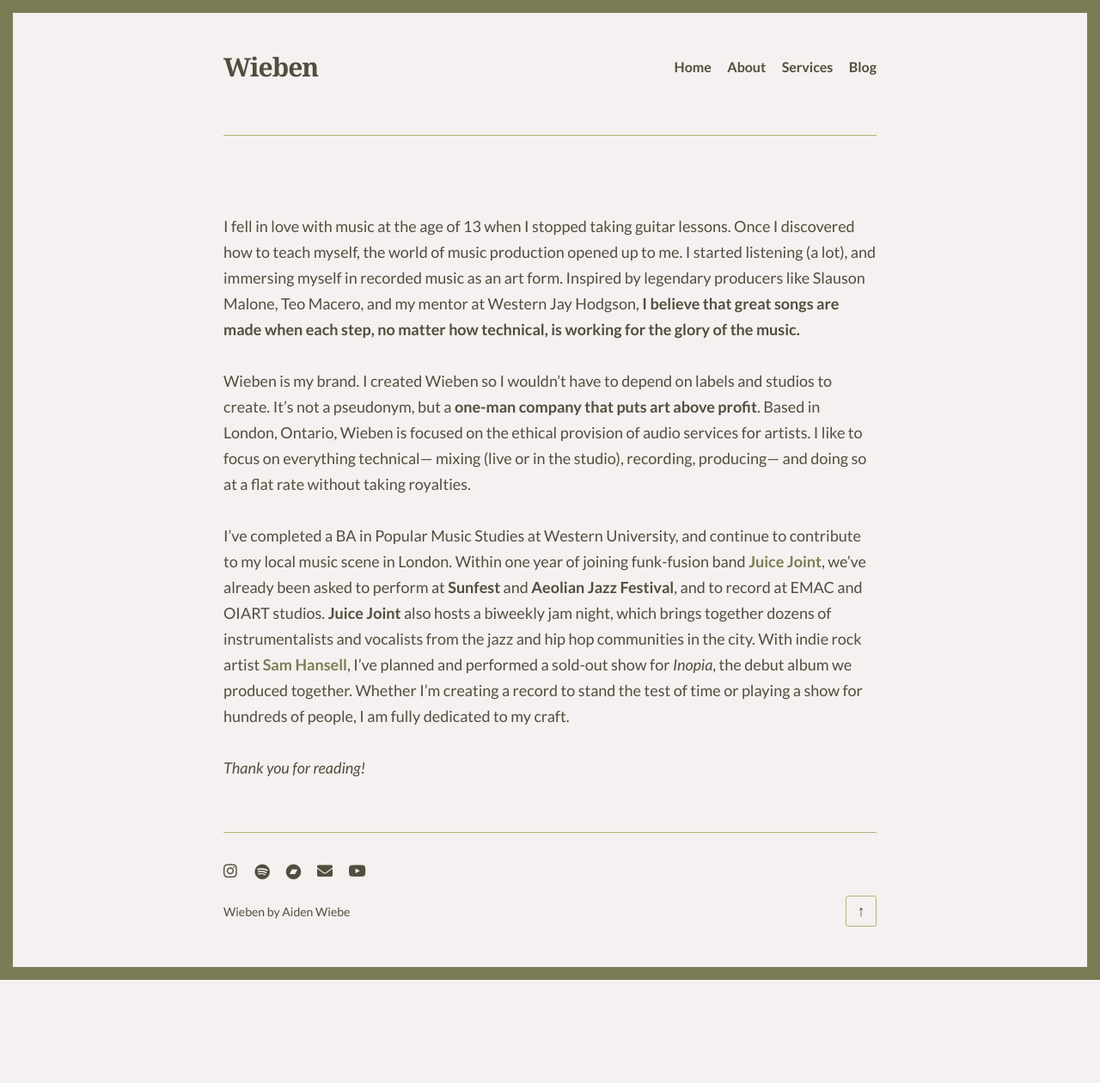
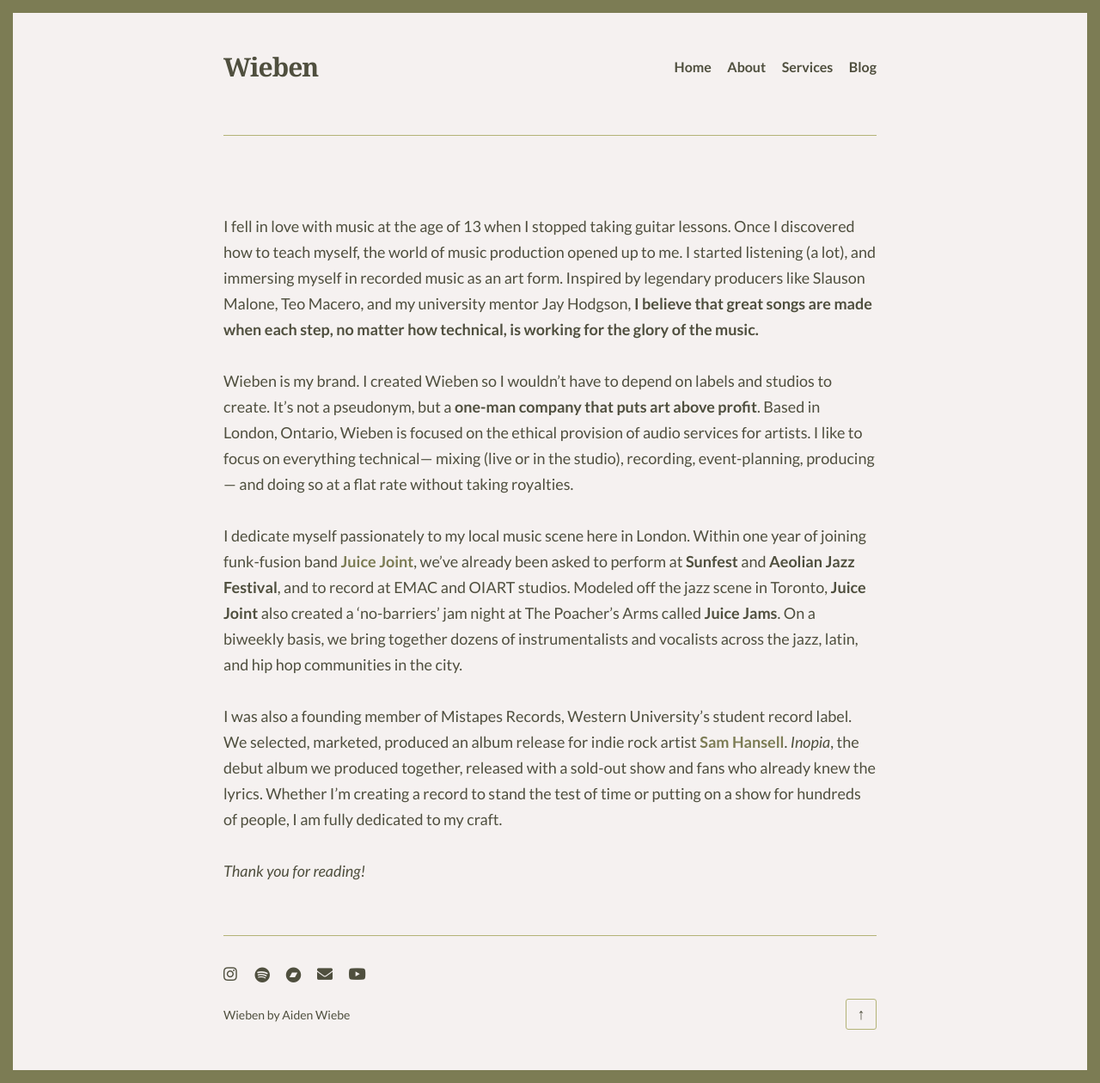
Before and after one commit to SamsonGoodenough/wieben-site, a Jekyll site: the page built from about.md, in a window 1280 px wide. Shown: the whole page at 86% size. Built offline with Jekyll 4.4.1, drawn with Linux system fonts in a browser that asks for light colours; some web fonts are replaced; before the commit the page ends 1140 px from its top, so only the background shows below that.

Commit message:
post conference tweeks

```diff
--- a/about.md
+++ b/about.md
@@ -18,10 +18,12 @@
        # credit: '@_chloejpg'
         #link: https://www.instagram.com/_chloejpg/
 ---
-I fell in love with music at the age of 13 when I stopped taking guitar lessons.  Once I discovered how to teach myself, the world of music production opened up to me.  I started listening (a lot), and immersing myself in recorded music as an art form.  Inspired by legendary producers like Slauson Malone, Teo Macero, and my mentor at Western Jay Hodgson, **I believe that great songs are made when each step, no matter how technical, is working for the glory of the music.**
+I fell in love with music at the age of 13 when I stopped taking guitar lessons.  Once I discovered how to teach myself, the world of music production opened up to me.  I started listening (a lot), and immersing myself in recorded music as an art form.  Inspired by legendary producers like Slauson Malone, Teo Macero, and my university mentor Jay Hodgson, **I believe that great songs are made when each step, no matter how technical, is working for the glory of the music.**
 
-Wieben is my brand.  I created Wieben so I wouldn't have to depend on labels and studios to create.  It's not a pseudonym, but a **one-man company that puts art above profit**.  Based in London, Ontario, Wieben is focused on the ethical provision of audio services for artists.  I like to focus on everything technical— mixing (live or in the studio), recording, producing— and doing so at a flat rate without taking royalties.
+Wieben is my brand.  I created Wieben so I wouldn't have to depend on labels and studios to create.  It's not a pseudonym, but a **one-man company that puts art above profit**.  Based in London, Ontario, Wieben is focused on the ethical provision of audio services for artists.  I like to focus on everything technical— mixing (live or in the studio), recording, event-planning, producing— and doing so at a flat rate without taking royalties.
 
-I've completed a BA in Popular Music Studies at Western University, and continue to contribute to my local music scene in London.  Within one year of joining funk-fusion band **[Juice Joint](https://www.instagram.com/juicejointband/)**, we've already been asked to perform at **Sunfest** and **Aeolian Jazz Festival**, and to record at EMAC and OIART studios.  **Juice Joint** also hosts a biweekly jam night, which brings together dozens of instrumentalists and vocalists from the jazz and hip hop communities in the city.  With indie rock artist **[Sam Hansell](https://www.instagram.com/ham_sansell/)**, I've planned and performed a sold-out show for *Inopia*, the debut album we produced together.  Whether I'm creating a record to stand the test of time or playing a show for hundreds of people, I am fully dedicated to my craft.
+I dedicate myself passionately to my local music scene here in London.  Within one year of joining funk-fusion band **[Juice Joint](https://www.instagram.com/juicejointband/)**, we've already been asked to perform at **Sunfest** and **Aeolian Jazz Festival**, and to record at EMAC and OIART studios.  Modeled off the jazz scene in Toronto, **Juice Joint** also created a 'no-barriers' jam night at The Poacher's Arms called **Juice Jams**.  On a biweekly basis, we bring together dozens of instrumentalists and vocalists across the jazz, latin, and hip hop communities in the city.
+
+I was also a founding member of Mistapes Records, Western University's student record label.  We selected, marketed, produced an album release for indie rock artist **[Sam Hansell](https://www.instagram.com/ham_sansell/)**.  *Inopia*, the debut album we produced together, released with a sold-out show and fans who already knew the lyrics.  Whether I'm creating a record to stand the test of time or putting on a show for hundreds of people, I am fully dedicated to my craft.
 
 *Thank you for reading!*
```
Also changed, not shown: _data/spotify.json (+2 -16 lines), juicejoint.md (deleted, +0 -27 lines).
